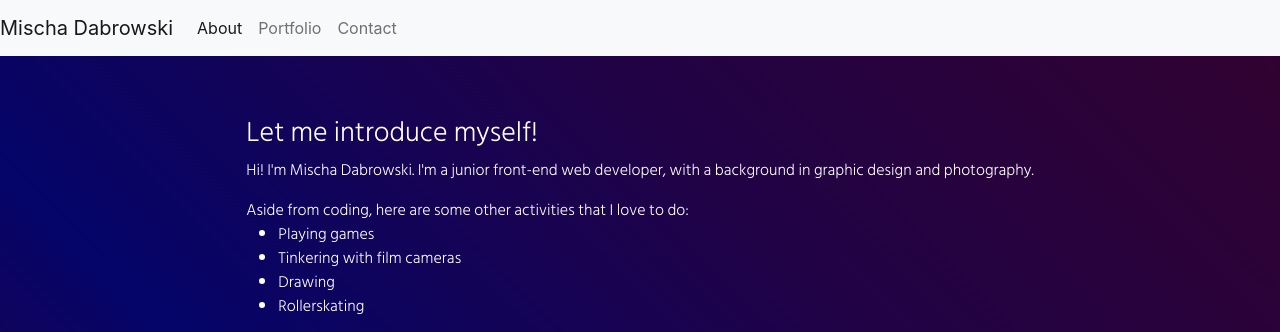
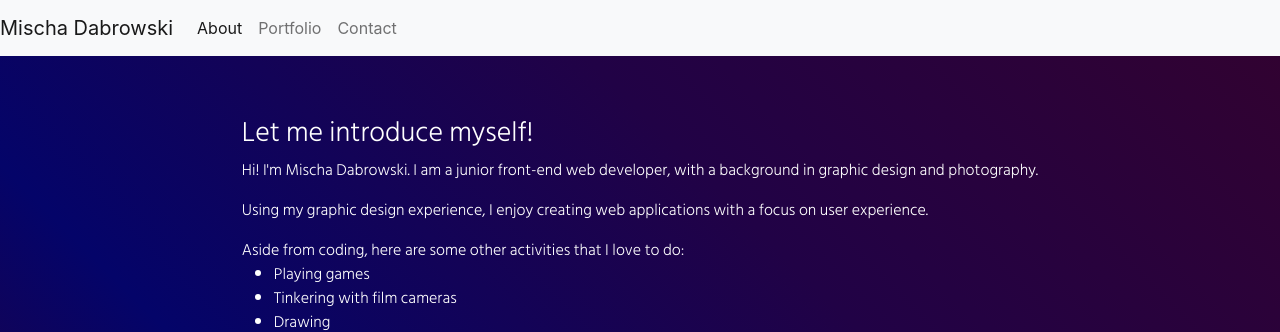
Before and after one commit to mischadab/React-Portfolio, a React (Create React App) app: page / in a window 1280 px wide. Shown: the top 332 px of the page. Built offline with nearby package versions, Linux system fonts and the light colour scheme; grey boxes are pictures that could not be loaded.

Commit message:
resume added

```diff
--- a/src/components/About.js
+++ b/src/components/About.js
@@ -14,7 +14,10 @@ function About() {
         <div className="col-md-auto">
           <h3>Let me introduce myself!</h3>
           <p>
-            Hi! I'm Mischa Dabrowski. I'm a junior front-end web developer, with a background in graphic design and photography.
+            Hi! I'm Mischa Dabrowski. I am a junior front-end web developer, with a background in graphic design and photography.
+          </p>
+          <p>
+          Using my graphic design experience, I enjoy creating web applications with a focus on user experience.
           </p>
           <p>
             Aside from coding, here are some other activities that I love to do:
```
